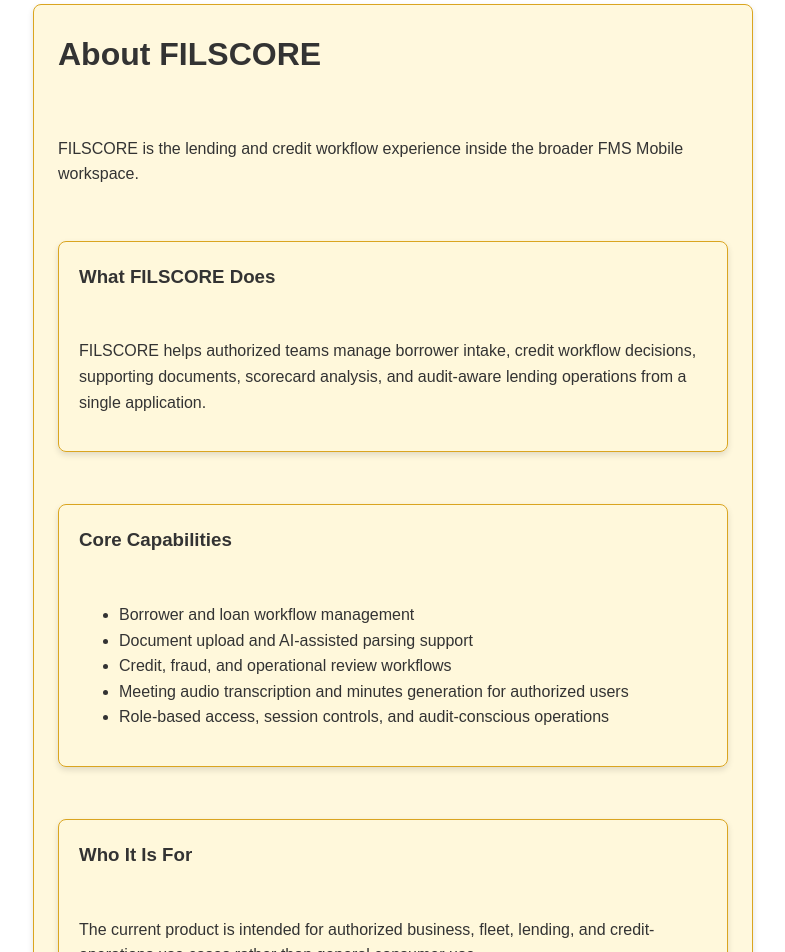
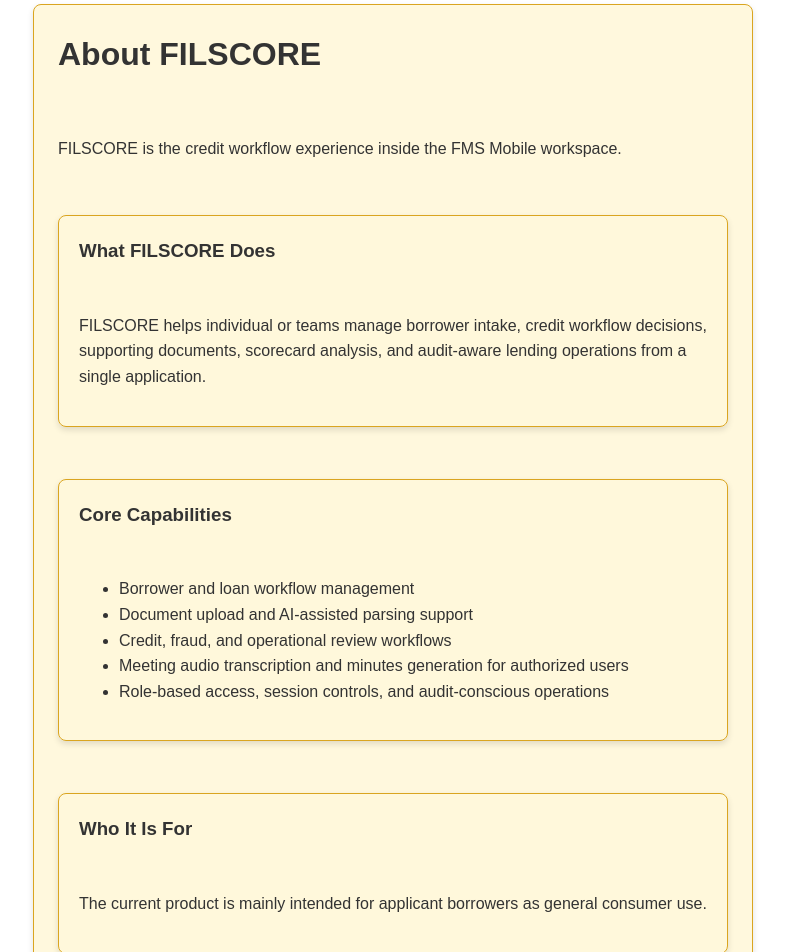
Before and after one commit to jdermlife/fleetmanagement, a React (Vite) app in the folder frontend/: page /about-filscore in a window 1280 px wide. Shown: the part 140-1092 px from the top of the page, without its empty margins (247-1032 px from the left). Built offline with nearby package versions, Linux system fonts and the light colour scheme; no server answers; what @capacitor/core would draw is missing.

Commit message:
revised pages

```diff
--- a/frontend/src/App.tsx
+++ b/frontend/src/App.tsx
@@ -446,6 +446,8 @@
         </Link>
       ))}
 
+    {!isBorrowerSubscriber && !isLenderSubscriber && (
+      <>
         {/* AI TOOLS */}
 
         <div
@@ -483,6 +485,8 @@
               🤖 {page.label}
             </Link>
           ))}
+      </>
+    )}
 
     {adminMenuItems.length > 0 && (
       <>
@@ -520,6 +524,8 @@
       </>
     )}
 
+    {!isBorrowerSubscriber && !isLenderSubscriber && (
+      <>
         {/* GOVERNANCE */}
 
         <div
@@ -557,6 +563,8 @@
               🛡 {page.label}
             </Link>
           ))}
+      </>
+    )}
 
     <div
       className="app-menu-group app-menu-group-account"
@@ -992,7 +1000,7 @@
             <Route
               path="/subscriptions"
               element={
-                <ProtectedRoute roles={['admin']}>
+                <ProtectedRoute roles={['admin', SUBSCRIBER_ROLE, SUBSCRIBER_LENDER_ROLE, SUBSCRIBER_BORROWER_ROLE]}>
                   <SubscriptionManagementPage />
                 </ProtectedRoute>
               }
--- a/frontend/src/pages/legal/AboutFilscorePage.tsx
+++ b/frontend/src/pages/legal/AboutFilscorePage.tsx
@@ -3,7 +3,7 @@
     <div className="standalone-card auth-screen">
       <h1>About FILSCORE</h1>
       <p className="intro">
-        FILSCORE is the lending and credit workflow experience inside the broader FMS Mobile
+        FILSCORE is the  credit workflow experience inside the  FMS Mobile
         workspace.
       </p>
 
@@ -11,7 +11,7 @@
         <section className="card auth-helper-card">
           <h3>What FILSCORE Does</h3>
           <p>
-            FILSCORE helps authorized teams manage borrower intake, credit workflow decisions,
+            FILSCORE helps individual  or  teams manage borrower intake, credit workflow decisions,
             supporting documents, scorecard analysis, and audit-aware lending operations from a
             single application.
           </p>
@@ -31,8 +31,7 @@
         <section className="card auth-helper-card">
           <h3>Who It Is For</h3>
           <p>
-            The current product is intended for authorized business, fleet, lending, and
-            credit-operations use cases rather than general consumer use.
+            The current product is mainly intended for applicant borrowers as  general consumer use.
           </p>
         </section>
       </div>
```
Lines whose indentation alone changed are shown as unchanged.
